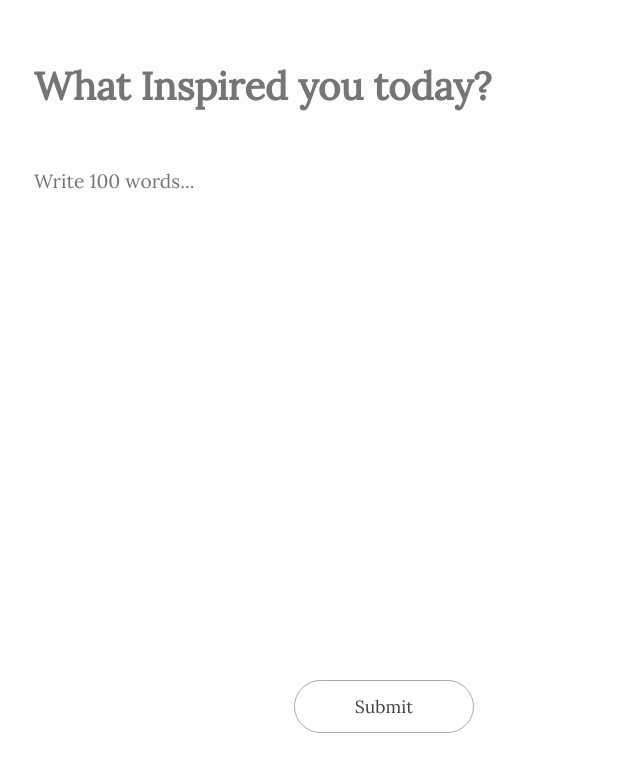
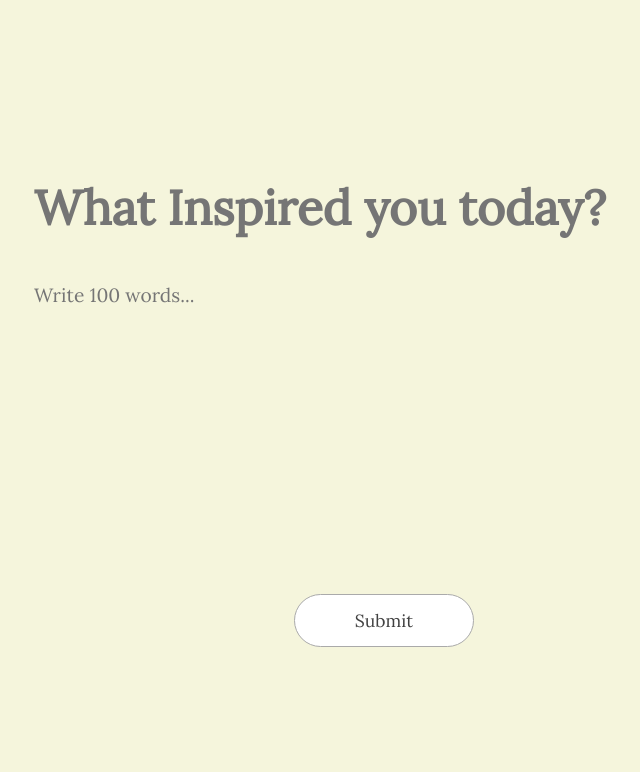
Before and after one commit to MandalTuhin/100WordsADay, a plain HTML site: page index.html in a window 1280 px wide. Shown: the whole page, without its empty margins (256-896 px from the left). Drawn offline with Linux system fonts and the light colour scheme.

Commit message:
Added a continer, made the contents center
Added a contianer that wraps all content. Made the contents centered
using flex-box.

```diff
--- a/css/style.css
+++ b/css/style.css
@@ -8,9 +8,17 @@ body {
   font-family: 'Lora', serif;
   background-color: #fdfdfd;
   color: #333;
+
+  /* padding: 40px 20px; */
+}
+
+.container{
+  height: 100vh;
   display: flex;
   justify-content: center;
-  padding: 40px 20px;
+  background-color: beige;
+  /* flex-basis: ; */
+  align-items: center;
 }
 
 .editor-container {
@@ -33,10 +41,12 @@ textarea {
   background: transparent;
   font-size: 1.2rem;
   line-height: 1.6;
+  scrollbar-width: none;
 }
 
 .title {
-  font-size: 2.4rem;
+  /* font-family: "Open Sans", sans-serif; */
+  font-size: 3rem;
   flex-basis: 90px;
   /* flex: auto; */
   font-weight: bold;
@@ -46,7 +56,7 @@ textarea {
 .body {
   margin-top: 20px;
   /* background-color: aqua; */
-  height: 500px;
+  height: 300px;
   /* optional, you can make it auto-grow later */
 }
 
--- a/index.html
+++ b/index.html
@@ -8,10 +8,13 @@
   <link rel="stylesheet" href="css/style.css" />
 </head>
 <body>
-  <div class="editor-container">
+    <div class="container">
+          <div class="editor-container">
     <textarea class="title" placeholder="What Inspired you today?"></textarea>
     <textarea class="body" placeholder="Write 100 words..."></textarea>
     <button class="submit-btn">Submit</button>
   </div>
+    </div>
+
 </body>
 </html>
```
